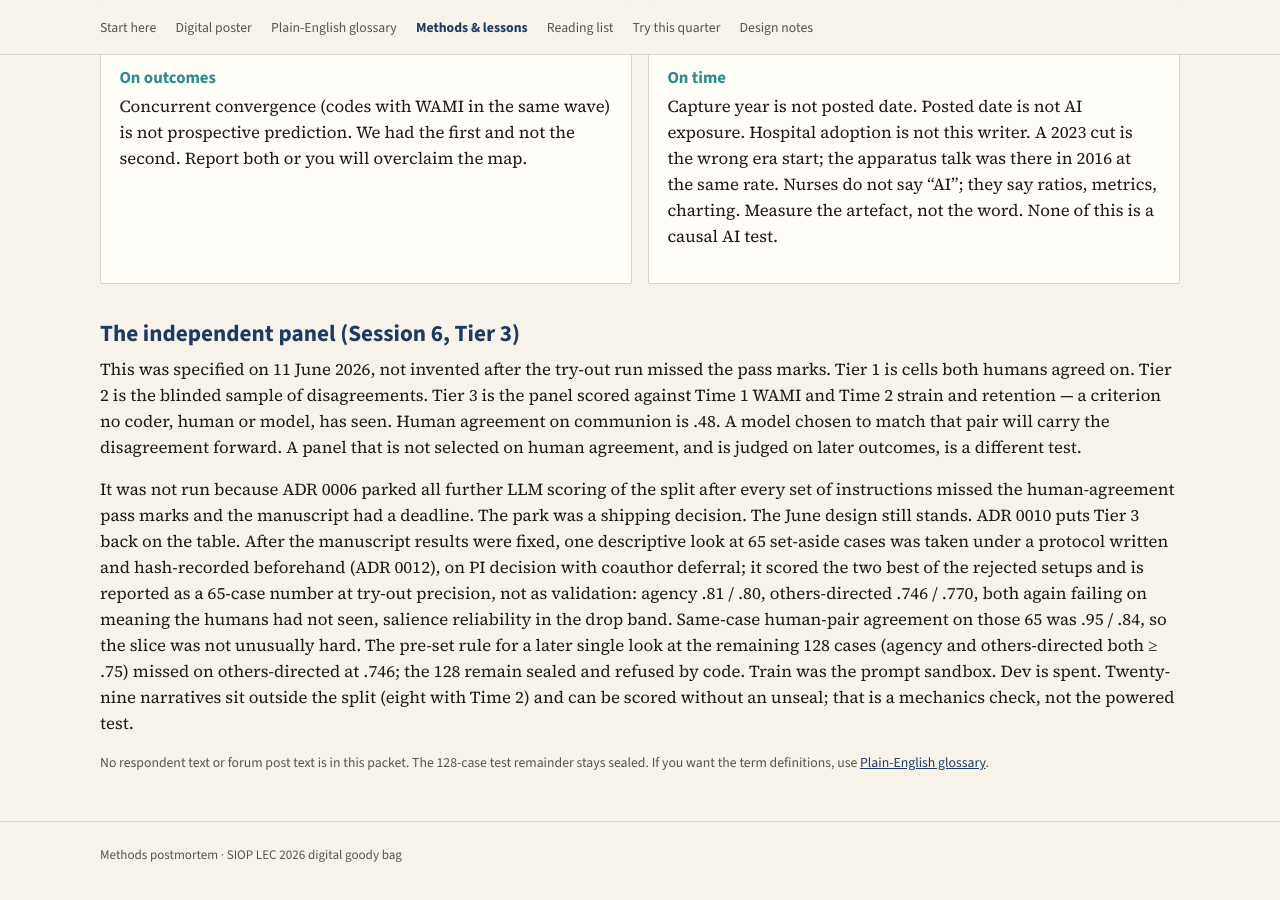
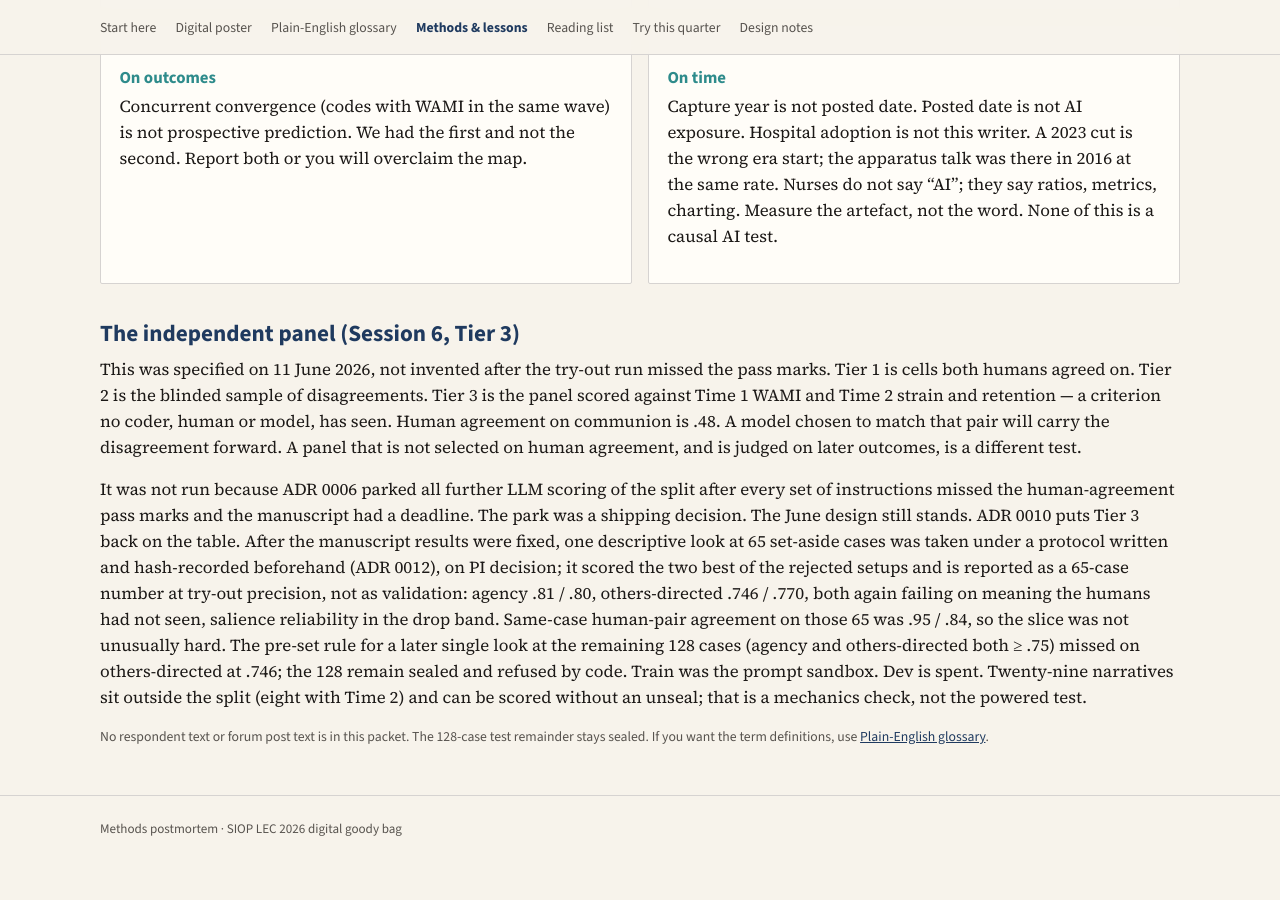
Before and after one commit to mjmonnot/mjmonnot.github.io, a Jekyll site: the page lec-2026/methodology.html, which Jekyll copies as it is, in a window 1280 px wide and 900 px high, scrolled down 2110 px. Built offline with Jekyll 4.4.1, drawn with Linux system fonts in a browser that asks for light colours; after the commit the page ends 2984 px from its top, so only the background shows below that.

Commit message:
LEC 2026: drop coauthor-deferral wording from ADR 0012 note
PI decision alone; Isaac approval not required for that look.

Co-authored-by: Matt Monnot <mjmonnot@users.noreply.github.com>

```diff
--- a/lec-2026/methodology.html
+++ b/lec-2026/methodology.html
@@ -75,7 +75,7 @@
 
   <h2>The independent panel (Session 6, Tier 3)</h2>
   <p>This was specified on 11 June 2026, not invented after the try-out run missed the pass marks. Tier 1 is cells both humans agreed on. Tier 2 is the blinded sample of disagreements. Tier 3 is the panel scored against Time 1 WAMI and Time 2 strain and retention — a criterion no coder, human or model, has seen. Human agreement on communion is .48. A model chosen to match that pair will carry the disagreement forward. A panel that is not selected on human agreement, and is judged on later outcomes, is a different test.</p>
-  <p>It was not run because ADR 0006 parked all further LLM scoring of the split after every set of instructions missed the human-agreement pass marks and the manuscript had a deadline. The park was a shipping decision. The June design still stands. ADR 0010 puts Tier 3 back on the table. After the manuscript results were fixed, one descriptive look at 65 set-aside cases was taken under a protocol written and hash-recorded beforehand (ADR 0012), on PI decision with coauthor deferral; it scored the two best of the rejected setups and is reported as a 65-case number at try-out precision, not as validation: agency .81 / .80, others-directed .746 / .770, both again failing on meaning the humans had not seen, salience reliability in the drop band. Same-case human-pair agreement on those 65 was .95 / .84, so the slice was not unusually hard. The pre-set rule for a later single look at the remaining 128 cases (agency and others-directed both ≥ .75) missed on others-directed at .746; the 128 remain sealed and refused by code. Train was the prompt sandbox. Dev is spent. Twenty-nine narratives sit outside the split (eight with Time 2) and can be scored without an unseal; that is a mechanics check, not the powered test.</p>
+  <p>It was not run because ADR 0006 parked all further LLM scoring of the split after every set of instructions missed the human-agreement pass marks and the manuscript had a deadline. The park was a shipping decision. The June design still stands. ADR 0010 puts Tier 3 back on the table. After the manuscript results were fixed, one descriptive look at 65 set-aside cases was taken under a protocol written and hash-recorded beforehand (ADR 0012), on PI decision; it scored the two best of the rejected setups and is reported as a 65-case number at try-out precision, not as validation: agency .81 / .80, others-directed .746 / .770, both again failing on meaning the humans had not seen, salience reliability in the drop band. Same-case human-pair agreement on those 65 was .95 / .84, so the slice was not unusually hard. The pre-set rule for a later single look at the remaining 128 cases (agency and others-directed both ≥ .75) missed on others-directed at .746; the 128 remain sealed and refused by code. Train was the prompt sandbox. Dev is spent. Twenty-nine narratives sit outside the split (eight with Time 2) and can be scored without an unseal; that is a mechanics check, not the powered test.</p>
 
   <p class="note">No respondent text or forum post text is in this packet. The 128-case test remainder stays sealed. If you want the term definitions, use <a href="explainers.html">Plain-English glossary</a>.</p>
 </main>
```
